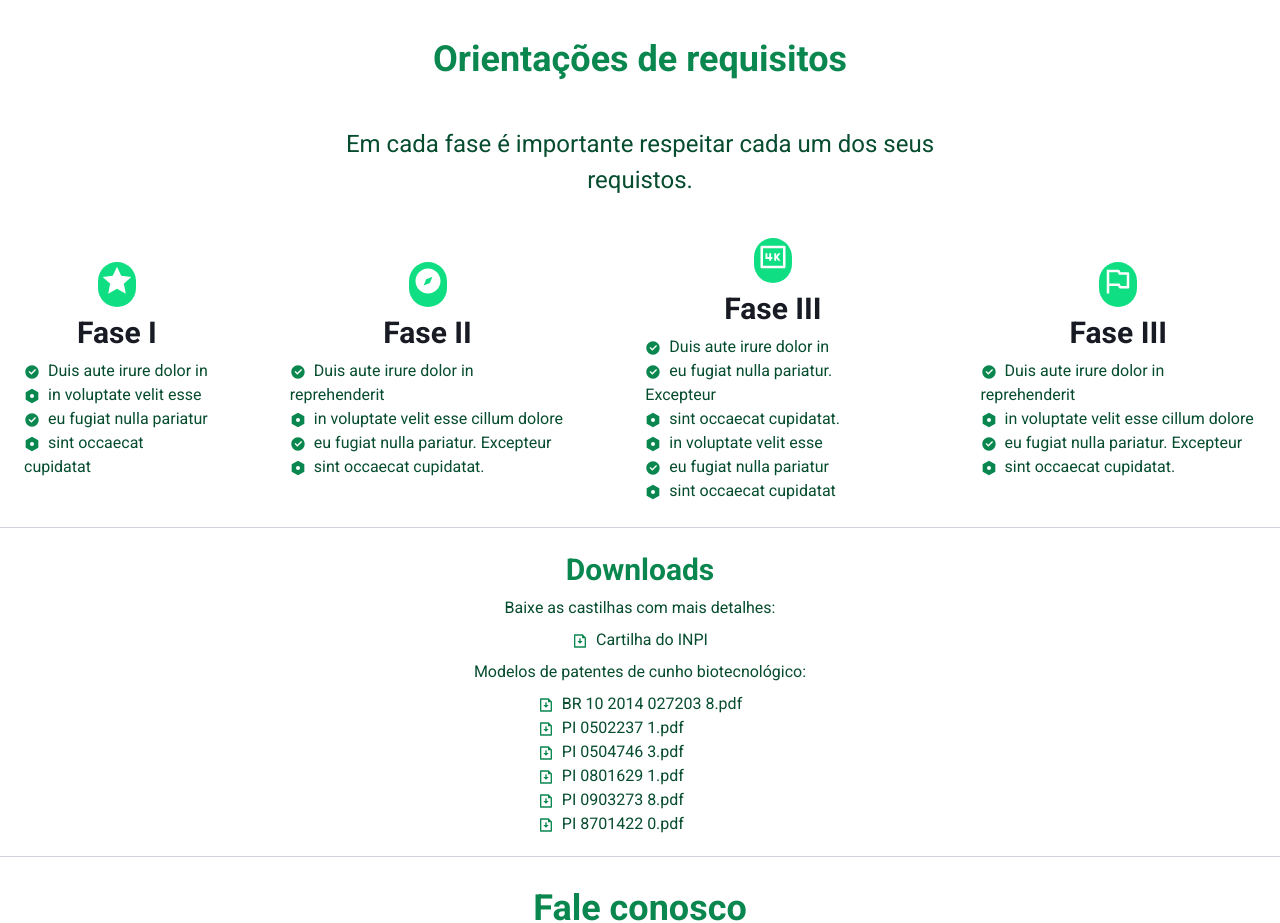
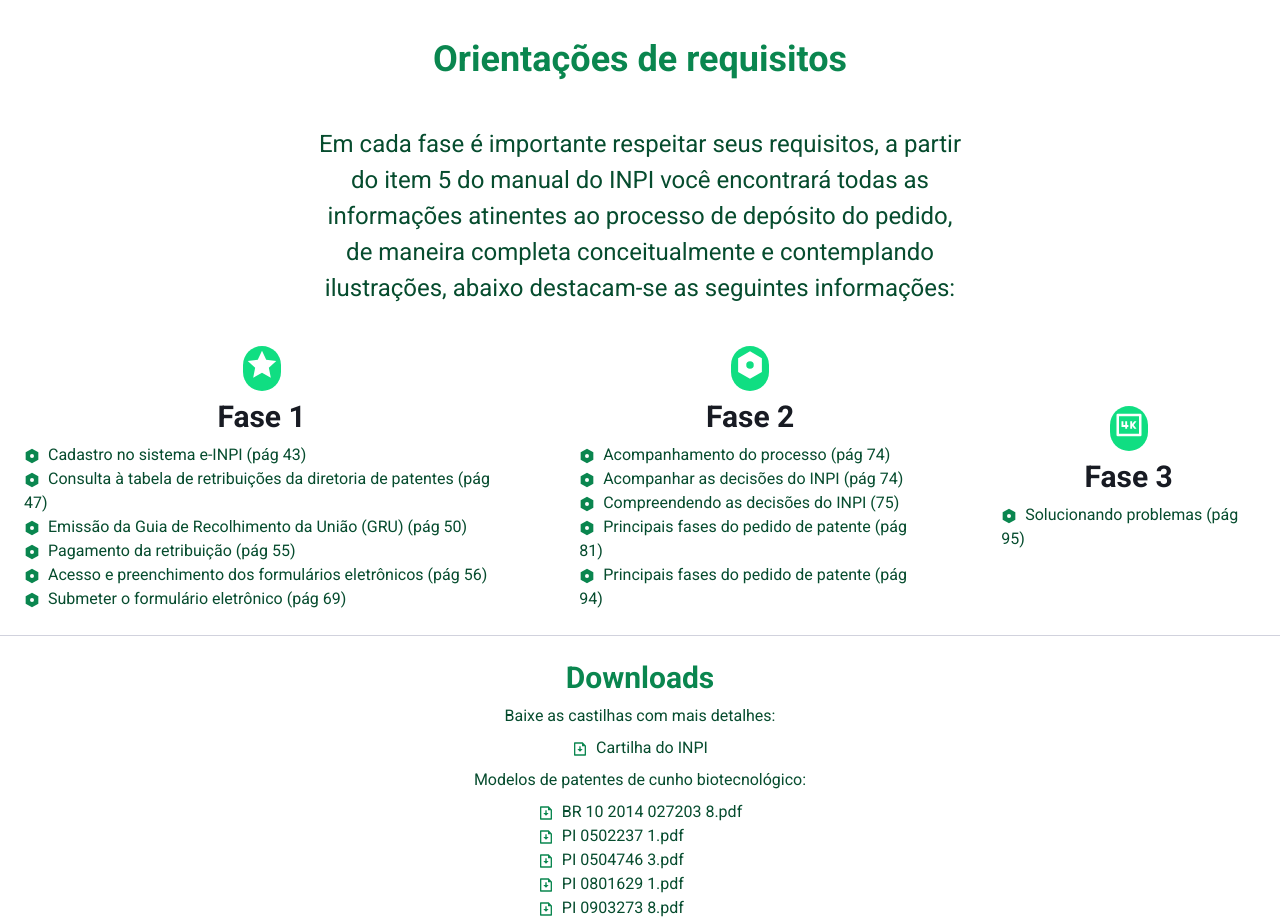
Before and after one commit to thiagoos16/zane-patent-landing-page, a Next.js app: page / in a window 1280 px wide. Shown: the part 1960-2883 px from the top of the page. Built offline with nearby package versions, Linux system fonts and the light colour scheme.

Commit message:
add adjusts in requesites orientations

```diff
--- a/src/components/Sections/RequisitesOrientations.tsx
+++ b/src/components/Sections/RequisitesOrientations.tsx
@@ -130,7 +130,10 @@ export function RequisitesOrientations() {
 
                 <Box>
                     <Text fontSize="2xl" color="green.900" maxW="650" textAlign="center">
-                        Em cada fase é importante respeitar cada um dos seus requistos.
+                        Em cada fase é importante respeitar seus requisitos, a partir do item 5 do
+                        manual do INPI você encontrará todas as informações atinentes ao processo
+                        de depósito do pedido, de maneira completa conceitualmente e contemplando
+                        ilustrações, abaixo destacam-se as seguintes informações:
                     </Text>
                 </Box>
 
@@ -142,31 +145,43 @@ export function RequisitesOrientations() {
                                     <Icon as={RiStarFill} fontSize="30" color="white"/>
                                 </Box>
                                 <Heading fontSize="3xl">
-                                    Fase I
+                                    Fase 1
                                 </Heading>
                                 <List>
                                     <ListItem>
-                                        <ListIcon as={RiCheckboxCircleFill} color="green.600"/>
+                                        <ListIcon as={RiSettingsFill} color="green.600"/>
                                         <Text as="span" color="green.900">
-                                            Duis aute irure dolor in
+                                            Cadastro no sistema e-INPI  (pág 43)
                                         </Text>
                                     </ListItem>
                                     <ListItem>
                                         <ListIcon as={RiSettingsFill} color="green.600"/>
                                         <Text as="span" color="green.900">
-                                            in voluptate velit esse
-                                        </Text>
-                                    </ListItem>
-                                    <ListItem>
-                                        <ListIcon as={RiCheckboxCircleFill} color="green.600"/>
-                                        <Text as="span" color="green.900">
-                                            eu fugiat nulla pariatur
+                                            Consulta à tabela de retribuições da diretoria de patentes (pág 47)
                                         </Text>
                                     </ListItem>
                                     <ListItem>
                                         <ListIcon as={RiSettingsFill} color="green.600"/>
                                         <Text as="span" color="green.900">
-                                            sint occaecat cupidatat
+                                            Emissão da Guia de Recolhimento da União (GRU) (pág 50)
+                                        </Text>
+                                    </ListItem>
+                                    <ListItem>
+                                        <ListIcon as={RiSettingsFill} color="green.600"/>
+                                        <Text as="span" color="green.900">
+                                            Pagamento da retribuição (pág 55)
+                                        </Text>
+                                    </ListItem>
+                                    <ListItem>
+                                        <ListIcon as={RiSettingsFill} color="green.600"/>
+                                        <Text as="span" color="green.900">
+                                            Acesso e preenchimento dos formulários eletrônicos (pág 56)
+                                        </Text>
+                                    </ListItem>
+                                    <ListItem>
+                                        <ListIcon as={RiSettingsFill} color="green.600"/>
+                                        <Text as="span" color="green.900">
+                                        Submeter o formulário eletrônico (pág 69)
                                         </Text>
                                     </ListItem>
                                 </List>
@@ -175,34 +190,40 @@ export function RequisitesOrientations() {
                         <Box>
                             <VStack>
                                 <Box bgColor="green.300" borderRadius="25" p="1">
-                                    <Icon as={RiCompassFill} fontSize="30" color="white"/>
+                                    <Icon as={RiSettingsFill} fontSize="30" color="white"/>
                                 </Box>
                                 <Heading fontSize="3xl">
-                                    Fase II
+                                    Fase 2
                                 </Heading>
                                 <List>
                                     <ListItem>
-                                        <ListIcon as={RiCheckboxCircleFill} color="green.600"/>
+                                        <ListIcon as={RiSettingsFill} color="green.600"/>
                                         <Text as="span" color="green.900">
-                                            Duis aute irure dolor in reprehenderit
+                                            Acompanhamento do processo (pág 74)
                                         </Text>
                                     </ListItem>
                                     <ListItem>
                                         <ListIcon as={RiSettingsFill} color="green.600"/>
                                         <Text as="span" color="green.900">
-                                            in voluptate velit esse cillum dolore
-                                        </Text>
-                                    </ListItem>
-                                    <ListItem>
-                                        <ListIcon as={RiCheckboxCircleFill} color="green.600"/>
-                                        <Text as="span" color="green.900">
-                                            eu fugiat nulla pariatur. Excepteur
+                                            Acompanhar as decisões do INPI (pág 74)
                                         </Text>
                                     </ListItem>
                                     <ListItem>
                                         <ListIcon as={RiSettingsFill} color="green.600"/>
                                         <Text as="span" color="green.900">
-                                            sint occaecat cupidatat.
+                                            Compreendendo as decisões do INPI (75)
+                                        </Text>
+                                    </ListItem>
+                                    <ListItem>
+                                        <ListIcon as={RiSettingsFill} color="green.600"/>
+                                        <Text as="span" color="green.900">
+                                            Principais fases do pedido de patente (pág 81)
+                                        </Text>
+                                    </ListItem>
+                                    <ListItem>
+                                        <ListIcon as={RiSettingsFill} color="green.600"/>
+                                        <Text as="span" color="green.900">
+                                            Principais fases do pedido de patente (pág 94)
                                         </Text>
                                     </ListItem>
                                 </List>
@@ -214,78 +235,13 @@ export function RequisitesOrientations() {
                                     <Icon as={Ri4KLine} fontSize="30" color="white"/>
                                 </Box>
                                 <Heading fontSize="3xl">
-                                    Fase III
+                                    Fase 3
                                 </Heading>
                                 <List>
                                     <ListItem>
-                                        <ListIcon as={RiCheckboxCircleFill} color="green.600"/>
-                                        <Text as="span" color="green.900">
-                                            Duis aute irure dolor in
-                                            <ListItem>
-                                        <ListIcon as={RiCheckboxCircleFill} color="green.600"/>
-                                        <Text as="span" color="green.900">
-                                            eu fugiat nulla pariatur. Excepteur
-                                        </Text>
-                                    </ListItem>
-                                    <ListItem>
                                         <ListIcon as={RiSettingsFill} color="green.600"/>
                                         <Text as="span" color="green.900">
-                                            sint occaecat cupidatat.
-                                        </Text>
-                                    </ListItem>           </Text>
-                                    </ListItem>
-                                    <ListItem>
-                                        <ListIcon as={RiSettingsFill} color="green.600"/>
-                                        <Text as="span" color="green.900">
-                                            in voluptate velit esse
-                                        </Text>
-                                    </ListItem>
-                                    <ListItem>
-                                        <ListIcon as={RiCheckboxCircleFill} color="green.600"/>
-                                        <Text as="span" color="green.900">
-                                            eu fugiat nulla pariatur
-                                        </Text>
-                                    </ListItem>
-                                    <ListItem>
-                                        <ListIcon as={RiSettingsFill} color="green.600"/>
-                                        <Text as="span" color="green.900">
-                                            sint occaecat cupidatat
-                                        </Text>
-                                    </ListItem>
-                                </List>
-                            </VStack>
-                        </Box>
-                        <Box>
-                            <VStack>
-                                <Box bgColor="green.300" borderRadius="25" p="1">
-                                    <Icon as={RiFlagLine} fontSize="30" color="white"/>
-                                </Box>
-                                <Heading fontSize="3xl">
-                                    Fase III
-                                </Heading>
-                                <List>
-                                    <ListItem>
-                                        <ListIcon as={RiCheckboxCircleFill} color="green.600"/>
-                                        <Text as="span" color="green.900">
-                                            Duis aute irure dolor in reprehenderit
-                                        </Text>
-                                    </ListItem>
-                                    <ListItem>
-                                        <ListIcon as={RiSettingsFill} color="green.600"/>
-                                        <Text as="span" color="green.900">
-                                            in voluptate velit esse cillum dolore
-                                        </Text>
-                                    </ListItem>
-                                    <ListItem>
-                                        <ListIcon as={RiCheckboxCircleFill} color="green.600"/>
-                                        <Text as="span" color="green.900">
-                                            eu fugiat nulla pariatur. Excepteur
-                                        </Text>
-                                    </ListItem>
-                                    <ListItem>
-                                        <ListIcon as={RiSettingsFill} color="green.600"/>
-                                        <Text as="span" color="green.900">
-                                            sint occaecat cupidatat.
+                                            Solucionando problemas (pág 95)
                                         </Text>
                                     </ListItem>
                                 </List>
```
Also changed, not shown: src/components/Modal/Contents/example.tsx (added, +69 -0 lines), 1 other file (tests, documents, lock files or other folders).
